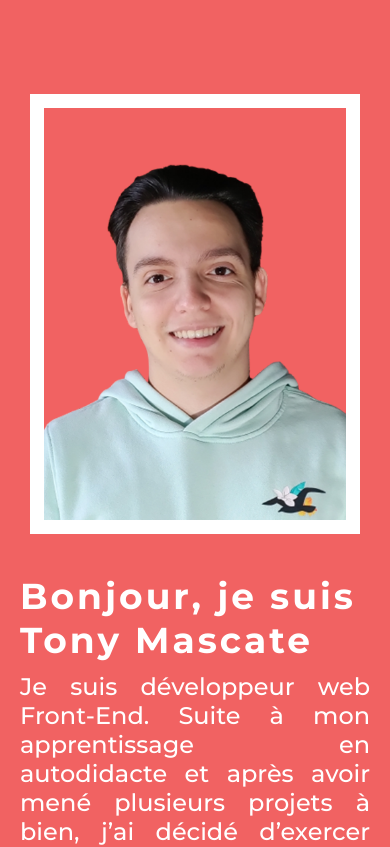
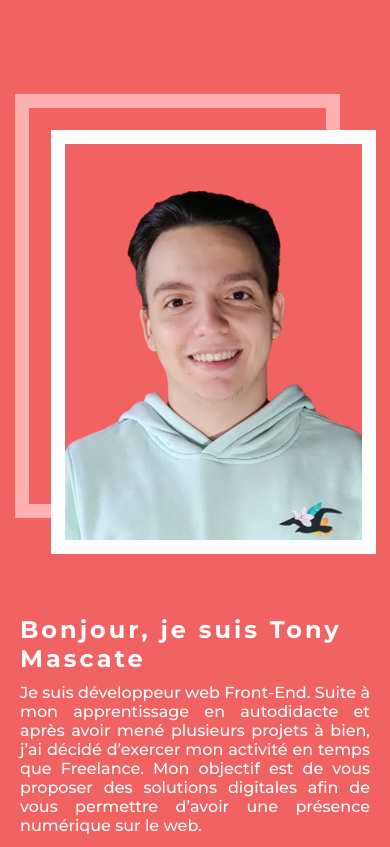
Before and after one commit to TonyMascate/Portfolio, a React (Create React App) app: page / in a window 390 px wide. Shown: the part 900-1747 px from the top of the page. Built offline with nearby package versions, Linux system fonts and the light colour scheme.

Commit message:
first commit

```diff
--- a/src/main.scss
+++ b/src/main.scss
@@ -216,17 +216,15 @@ section {
         padding: 50px 20px 150px 20px;
         .cover {
             z-index: 0;
+            aspect-ratio: 3/4;
             .portrait {
-                aspect-ratio: 3/4;
-                max-width: 330px;
-                min-width: 280px;
-                width: 100%;
                 border: 14px solid white;
                 position: relative;
                 background-color: $primary;
                 margin: 36px;
                 display: flex;
                 align-items: flex-end;
+                width: 330px;
                 &::before {
                     content: "";
                     position: absolute;
@@ -264,6 +262,7 @@ section {
             flex-direction: column;
             padding: 150px 20px 250px 20px;
             .cover {
+                min-width: 240px;
                 .portrait {
                     margin-right: 0px;
                 }
@@ -278,12 +277,17 @@ section {
 @media screen and (max-width: 400px) {
     #moi {
         .moi {
-            .cover {
-                .portrait {
-                    margin: 0;
-                    &::before {
-                        display: none;
-                    }
+            .cover{
+                .portrait{
+                    width: auto;
+                }
+            }
+            .text{
+                h2{
+                    font-size: 1.5rem;
+                }
+                p{
+                    font-size: 1rem;
                 }
             }
         }
```
